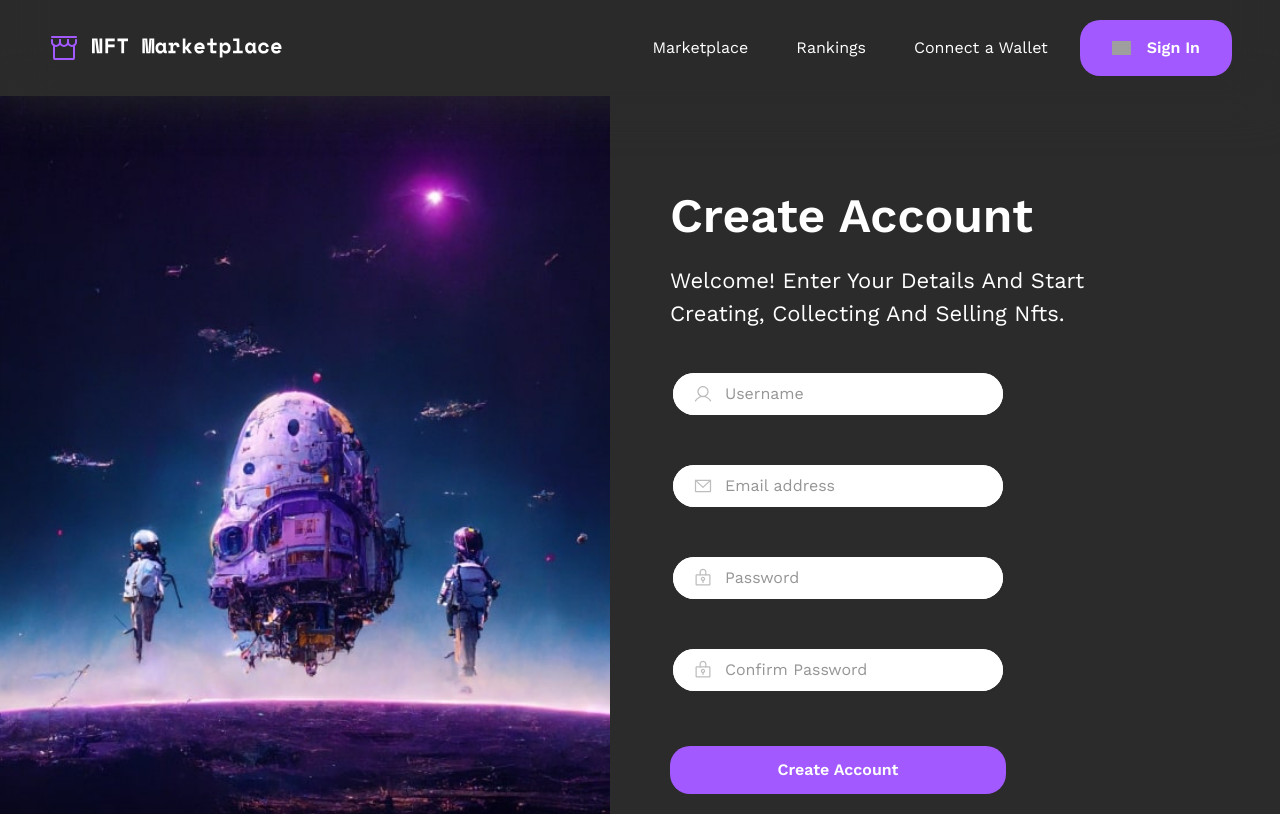
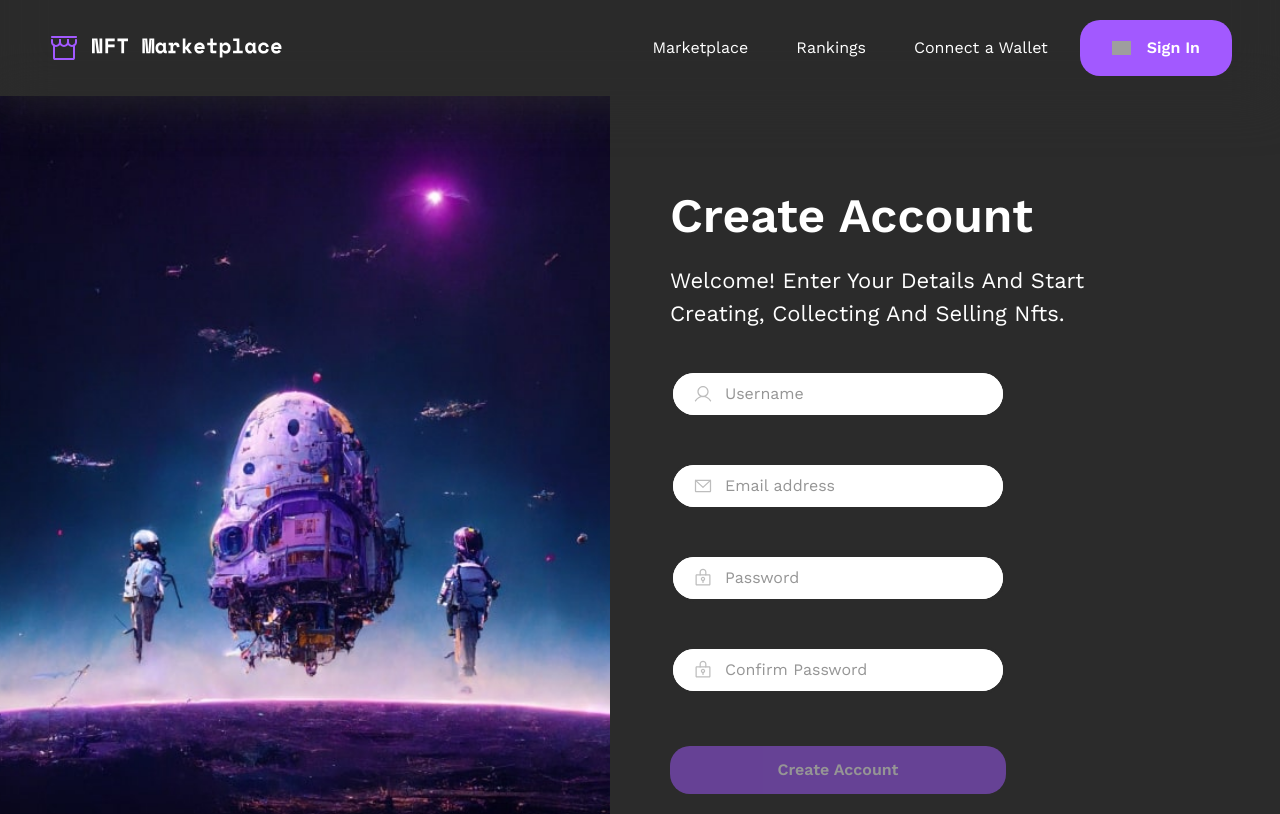
Before and after one commit to asztonski/nextjs-shop-demo, a Next.js app: page /sign-up in a window 1280 px wide. Shown: the top 814 px of the page. Built offline with nearby package versions, Linux system fonts and the light colour scheme; grey boxes are pictures that could not be loaded.

Commit message:
Add form filled validation to disable submit button if fields are empty

```diff
--- a/components/ui/form/SignUpForm.tsx
+++ b/components/ui/form/SignUpForm.tsx
@@ -126,6 +126,8 @@ export const SignUpForm = () => {
     isPasswordValid &&
     isConfirmPasswordValid;
 
+  const isFormFilled = username && email && password && confirmPassword;
+
   const handleSubmit = async (e: React.FormEvent<HTMLFormElement>) => {
     e.preventDefault();
 
@@ -194,7 +196,7 @@ export const SignUpForm = () => {
         )
       )}
       <Button
-        isDisabled={!isFormValid || isSubmitting}
+        isDisabled={!isFormValid || isSubmitting || !isFormFilled}
         className="py-3 mt-2 !w-full"
         type="submit"
       >
```
